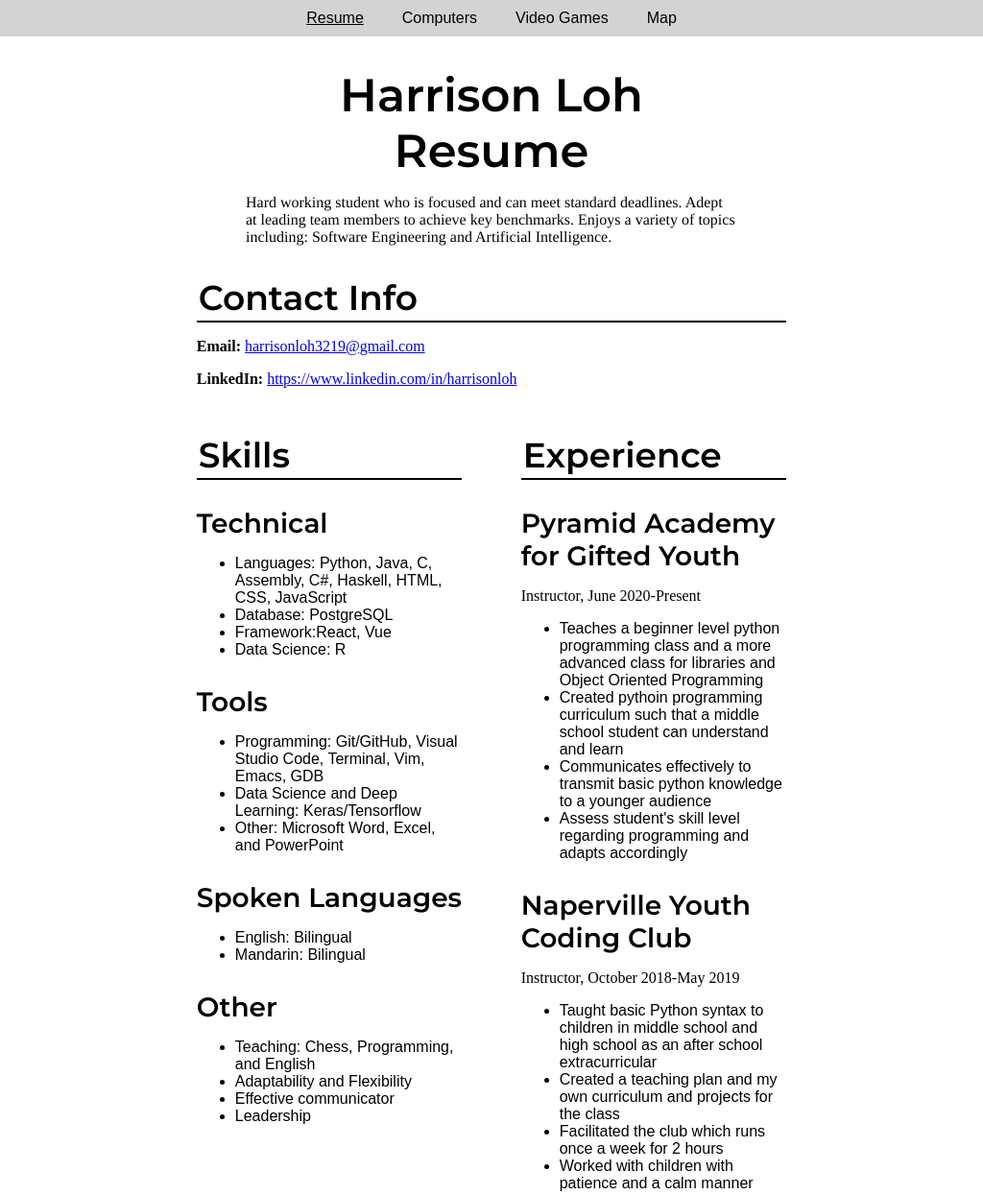
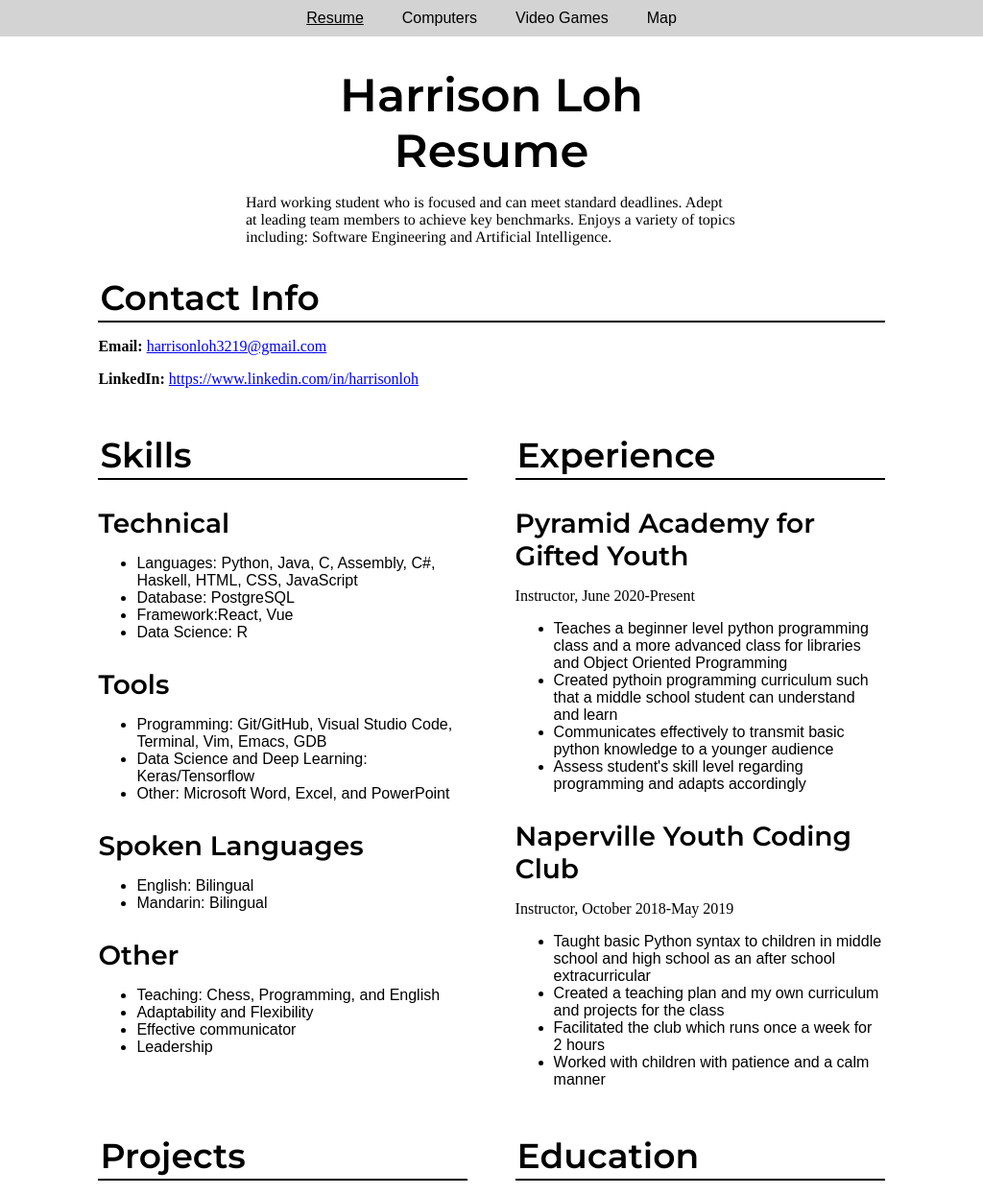
Before and after one commit to harrisonloh/itmd361_Project3, a plain HTML site: page index.html in a window 1024 px wide. Shown: the top 1245 px of the page at 96% size. Drawn offline with Linux system fonts and the light colour scheme.

Commit message:
adding tower part api, adjusting for 2 media query

```diff
--- a/css/style.css
+++ b/css/style.css
@@ -46,7 +46,7 @@
 }
 
 #page-wrapper-flex {
-  width: 60%;
+  width: 75%;
   margin: 0 auto;
   max-width: 960px;
 }
@@ -149,7 +149,7 @@ iframe{
   margin-top: 1em;
 }
 
-@media screen and (min-width: 960px) {
+@media screen and (min-width: 1024px) and (orientation: landscape) {
   #flexbox {
     display: flex;
     flex-direction: row;
@@ -160,4 +160,28 @@ iframe{
   .twocolumnsection {
     width: 45%;
   }
+  #page-wrapper-flex {
+    width: 60%;
+    margin: 0 auto;
+    max-width: 960px;
+  }
 }
+
+@media screen and (min-width: 768px) and (max-width: 1024px) and (orientation: landscape) {
+  #flexbox {
+    display: flex;
+    flex-direction: row;
+    flex-wrap:wrap;
+    justify-content: space-between;
+  }
+
+  .twocolumnsection {
+    width: 47%;
+  }
+
+  #page-wrapper-flex {
+    width: 80%;
+    margin: 0 auto;
+    max-width: 960px;
+  }
+}
```
Also changed, not shown: googlemapsapi.html (+1 -1 lines), js/map.js (+14 -0 lines), assets/image/tower.jpg (added), assets/image/tower_icon.jpg (added).
